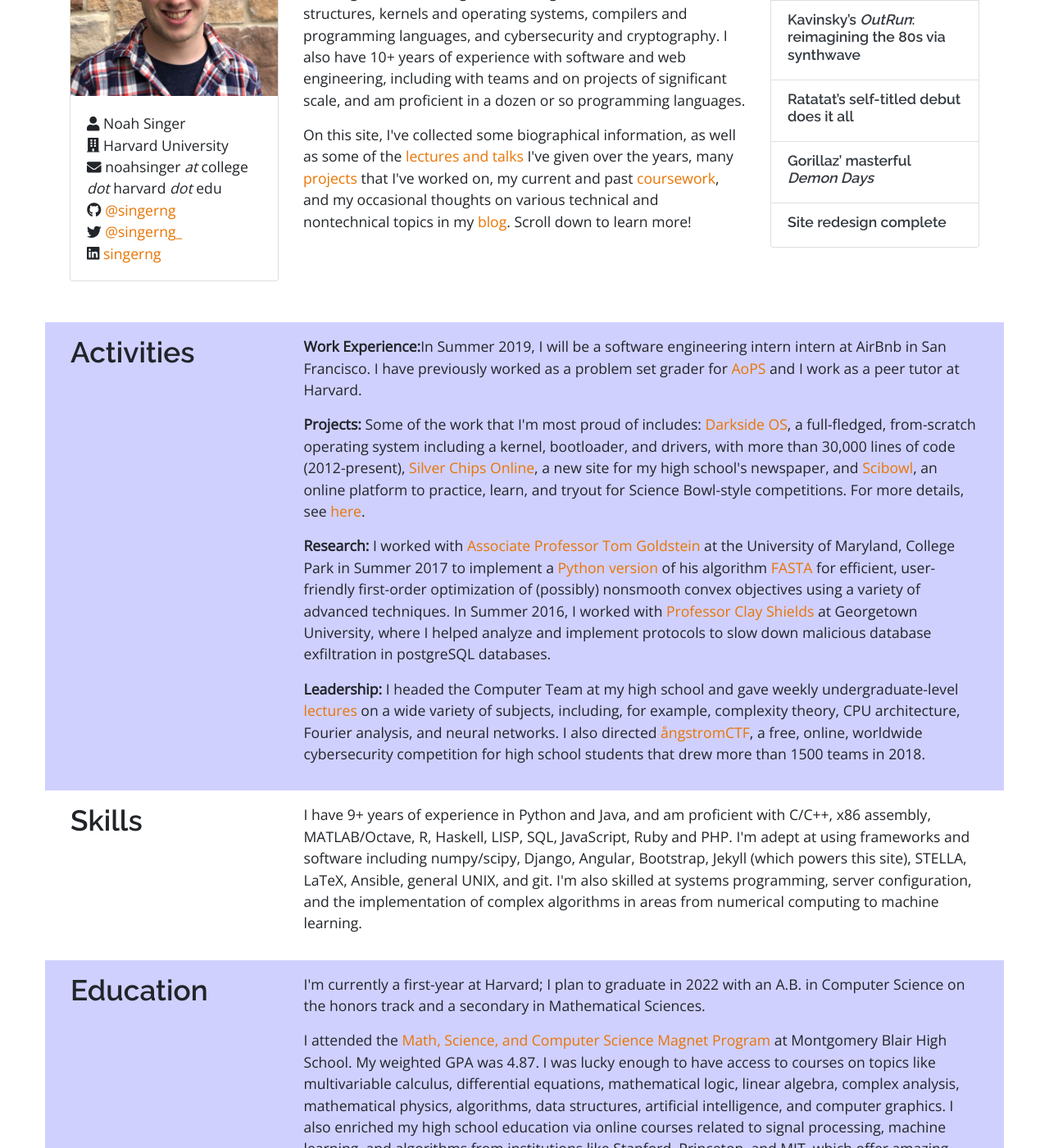
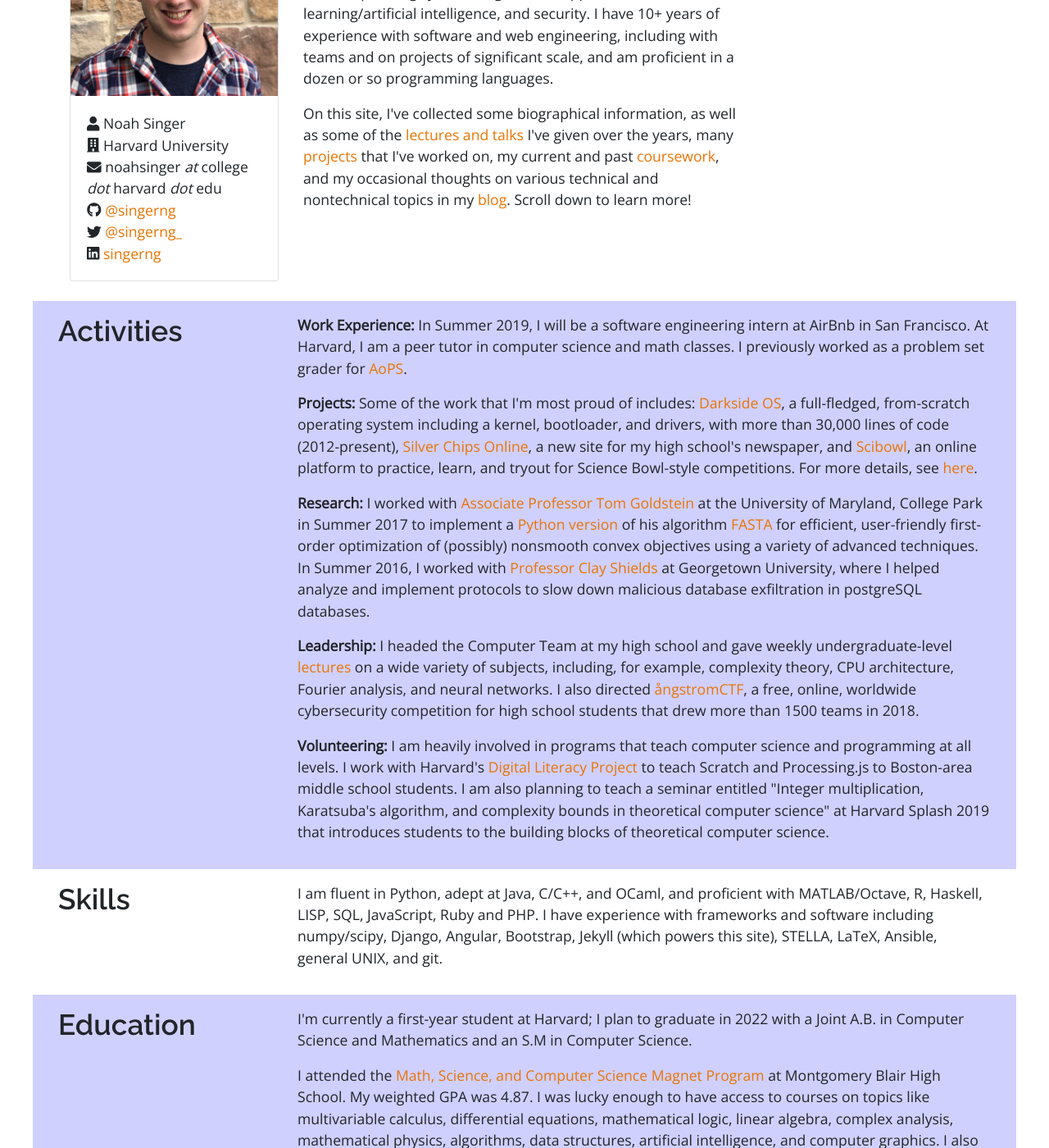
Before and after one commit to singerng/noahsinger.org, a Jekyll site: the page built from index/index.html, in a window 1280 px wide and 1400 px high, scrolled down 263 px. Shown: the whole window at 82% size. Built offline with Jekyll 4.4.1, drawn with Linux system fonts in a browser that asks for light colours; nearby versions of some CDN libraries; some of the changed text lies outside the part shown.

Commit message:
updated lots of text

```diff
--- a/index/index.html
+++ b/index/index.html
@@ -23,11 +23,10 @@
 
   <div class="col-md-6 mb-4">
     <h1>Noah Singer</h1>
-    <p>I'm a computer science student at Harvard with diverse interests including
-       the theory of computation, applied math,
-    machine learning, artificial intelligence, HCI,
-    algorithms and data structures, kernels and operating systems, compilers and programming languages,
-    and cybersecurity and cryptography. I also have 10+ years of experience with software and web engineering,
+    <p>I study computer science and mathematics at Harvard. My interests lie predominantly in
+      theoretical computer science, as well as operating systems,
+      algorithms, applied math, machine learning/artificial intelligence, and security.
+    I have 10+ years of experience with software and web engineering,
     including with teams and on projects of significant scale, and am proficient
     in a dozen or so programming languages.
 
@@ -38,6 +37,7 @@
       and my occasional thoughts on various technical and nontechnical topics in my <a href="/blog">blog</a>. Scroll down to learn more!</p>
   </div>
 
+{% comment %}
   <div class="col-md-3">
     <div class="card">
       <div class="card-header">
@@ -53,6 +53,7 @@
     </div>
   </div>
 </div>
+{% endcomment %}
 
 <br/>
 
@@ -61,10 +62,10 @@
     <div class="col-md-3"><h2>Activities</h2></div>
     <div class="col-md-9">
 
-      <p><strong>Work Experience:</strong>In Summer 2019, I will be a software engineering intern
-      intern at AirBnb in San Francisco. I have previously worked as a problem set
-      grader for <a href="https://artofproblemsolving.com/">AoPS</a> and I work
-      as a peer tutor at Harvard.</p>
+      <p><strong>Work Experience:</strong> In Summer 2019, I will be a software engineering
+      intern at AirBnb in San Francisco. At Harvard, I am a peer tutor in computer science
+      and math classes. I previously worked as a problem set
+      grader for <a href="https://artofproblemsolving.com/">AoPS</a>.</p>
 
       <p><strong>Projects:</strong> Some of the work that I'm most proud of includes:
         <a href="/projects#darkside">Darkside OS</a>, a full-fledged,
@@ -94,19 +95,26 @@
         directed <a href="https://angstromctf.com/">&aring;ngstromCTF</a>,
         a free, online, worldwide cybersecurity competition for high
         school students that drew more than 1500 teams in 2018.</p>
+
+      <p><strong>Volunteering:</strong> I am heavily involved in programs that
+        teach computer science and programming at all levels.
+        I work with Harvard's <a href="http://digilit.io/">Digital Literacy Project</a>
+        to teach Scratch and Processing.js to Boston-area middle school students.
+        I am also planning to teach a seminar entitled "Integer multiplication,
+        Karatsuba's algorithm, and complexity bounds in theoretical computer science"
+        at Harvard Splash 2019 that introduces students to the building blocks
+        of theoretical computer science.
     </div>
   </div>
 
   <div class="row section p-3">
     <div class="col-md-3"><h2>Skills</h2></div>
     <div class="col-md-9">
-      <p>I have 9+ years of experience in Python and Java, and am proficient with
-        C/C++, x86 assembly, MATLAB/Octave, R,
-        Haskell, LISP, SQL, JavaScript, Ruby and PHP. I'm adept at using frameworks and software including numpy/scipy,
+      <p>I am fluent in Python, adept at Java, C/C++, and OCaml, and proficient with
+        MATLAB/Octave, R,
+        Haskell, LISP, SQL, JavaScript, Ruby and PHP. I have experience with frameworks and software including numpy/scipy,
         Django, Angular, Bootstrap, Jekyll (which powers this site),
-        STELLA, LaTeX, Ansible, general UNIX, and git. I'm also skilled at
-        systems programming, server configuration, and the implementation
-        of complex algorithms in areas from numerical computing to machine learning.
+        STELLA, LaTeX, Ansible, general UNIX, and git.
       </p>
     </div>
   </div>
@@ -114,9 +122,8 @@
   <div class="row section p-3">
     <div class="col-md-3"><h2>Education</h2></div>
     <div class="col-md-9">
-      <p>I'm currently a first-year at Harvard; I plan to graduate in 2022
-        with an A.B. in Computer Science on the honors track and a secondary in
-        Mathematical Sciences.</p>
+      <p>I'm currently a first-year student at Harvard; I plan to graduate in 2022
+        with a Joint A.B. in Computer Science and Mathematics and an S.M in Computer Science.</p>
 
       <p>I attended the <a href="https://mbhs.edu/departments/magnet/">Math, Science, and Computer Science Magnet Program</a>
         at Montgomery Blair High School. My weighted GPA was 4.87. I was lucky enough to have access to courses on topics
```
